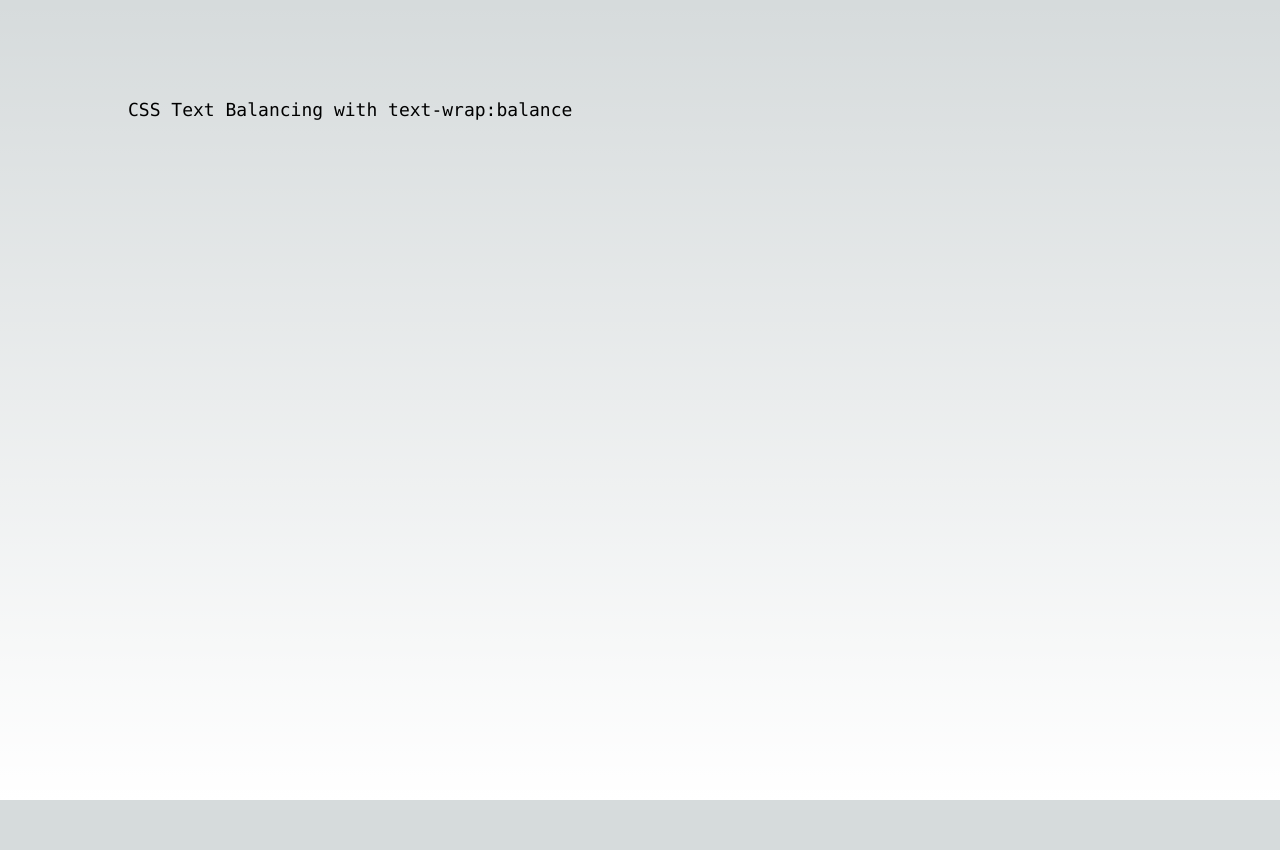
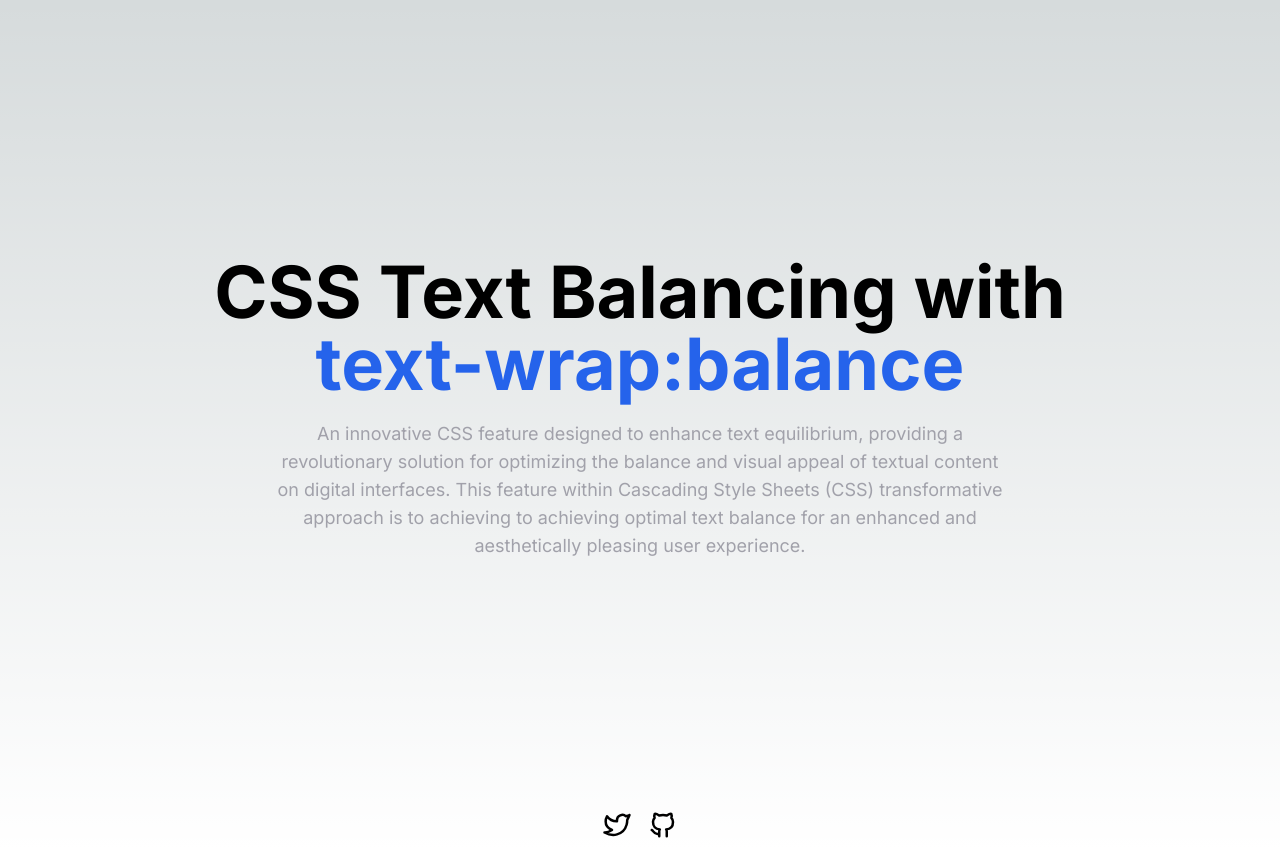
Before and after one commit to aqilmarwan/text-wrap-balance, a Next.js app: page / in a window 1280 px wide. Before the commit the page ends 800 px from the top, so only its background shows below. Built offline with nearby package versions, Linux system fonts and the light colour scheme.

Commit message:
edit README

```diff
--- a/package.json
+++ b/package.json
@@ -9,6 +9,8 @@
     "lint": "next lint"
   },
   "dependencies": {
+    "@tabler/icons-react": "^2.44.0",
+    "install": "^0.13.0",
     "next": "14.0.4",
     "npm": "^10.2.5",
     "react": "^18",
--- a/src/app/layout.tsx
+++ b/src/app/layout.tsx
@@ -1,12 +1,13 @@
 import type { Metadata } from 'next'
 import { Inter } from 'next/font/google'
+import { Footer } from '@/components/Footer'
 import './globals.css'
 
 const inter = Inter({ subsets: ['latin'] })
 
 export const metadata: Metadata = {
-  title: 'Create Next App',
-  description: 'Generated by create next app',
+  title: 'CSS Text Balancing with text-wrap:balance',
+  description: 'A Revolutionary CSS Feature',
 }
 
 export default function RootLayout({
@@ -16,7 +17,10 @@ export default function RootLayout({
 }) {
   return (
     <html lang="en">
-      <body className={inter.className}>{children}</body>
+      <body className={inter.className}>
+        {children}
+        <Footer />
+      </body>
     </html>
   )
 }
--- a/src/app/page.tsx
+++ b/src/app/page.tsx
@@ -2,8 +2,18 @@
 export default function HomePage() {
   return (
     <main className="flex min-h-screen flex-col items-center justify-between p-24">
-      <div className="z-10 max-w-5xl w-full items-center justify-between font-mono text-lg lg:flex">
-        CSS Text Balancing with text-wrap:balance
+      <div className="mb-12 mt-28 sm:mt-40 flex flex-col items-center justify-center text-center">
+        <h1 className="max-w-4xl text-5xl font-bold md:text-6xl lg:text-7xl">
+          CSS Text Balancing with <span className="text-blue-600">text-wrap:balance</span>
+        </h1>
+        <p className="mt-5 max-w-prose text-zinc-400 sm:text-lg">
+          An innovative CSS feature designed to enhance text equilibrium,
+          providing a revolutionary solution for optimizing the balance
+          and visual appeal of textual content on digital interfaces.
+          This feature within Cascading Style Sheets (CSS) transformative
+          approach is to achieving to achieving optimal text balance for
+          an enhanced and aesthetically pleasing user experience.
+        </p>
       </div>
     </main>
   )
--- /dev/null
+++ b/src/components/Footer.tsx
@@ -0,0 +1,28 @@
+import { IconBrandGithub, IconBrandTwitter } from "@tabler/icons-react";
+import { FC } from "react";
+
+export const Footer: FC = () => {
+  return (
+    <div className="flex h-[50px] py-2 px-8 items-center justify-center">
+      <div className="flex space-x-4">
+        <a
+          className="flex items-center hover:opacity-50"
+          href="https://twitter.com/aqilmarwann"
+          target="_blank"
+          rel="noreferrer"
+        >
+          <IconBrandTwitter size={30} />
+        </a>
+
+        <a
+          className="flex items-center hover:opacity-50"
+          href="https://github.com/aqilmarwan"
+          target="_blank"
+          rel="noreferrer"
+        >
+          <IconBrandGithub size={30} />
+        </a>
+      </div>
+    </div>
+  );
+};
--- a/tailwind.config.ts
+++ b/tailwind.config.ts
@@ -5,6 +5,10 @@ const config: Config = {
     './src/pages/**/*.{js,ts,jsx,tsx,mdx}',
     './src/components/**/*.{js,ts,jsx,tsx,mdx}',
     './src/app/**/*.{js,ts,jsx,tsx,mdx}',
+    './pages/**/*.{ts,tsx}',
+    './components/**/*.{ts,tsx}',
+    './app/**/*.{ts,tsx}',
+    './src/**/*.{ts,tsx}',
   ],
   theme: {
     extend: {
```
Also changed, not shown: 1 other file (tests, documents, lock files or other folders).
